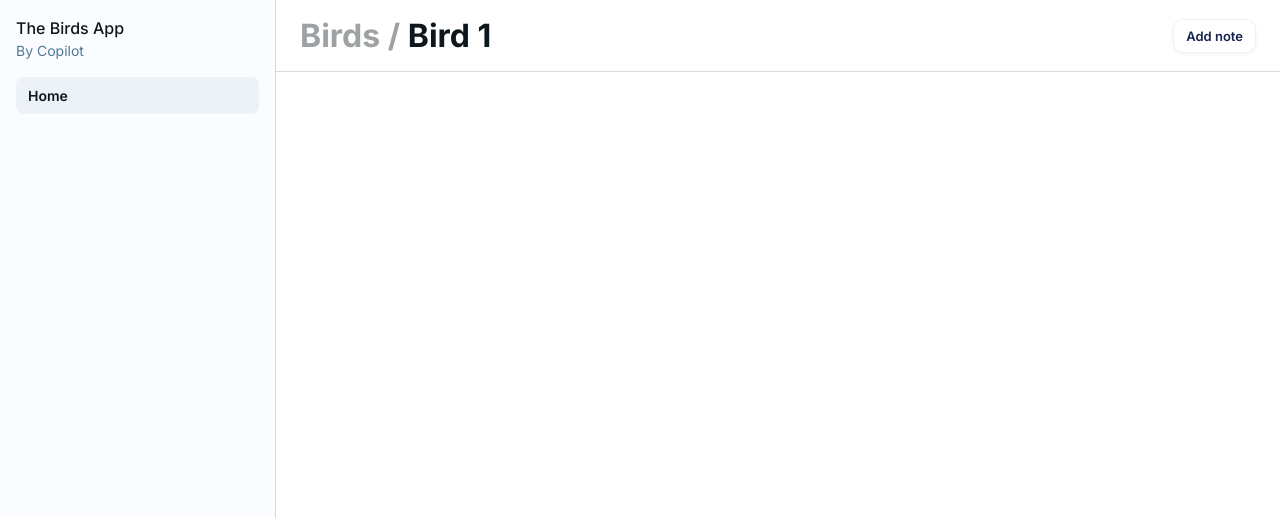
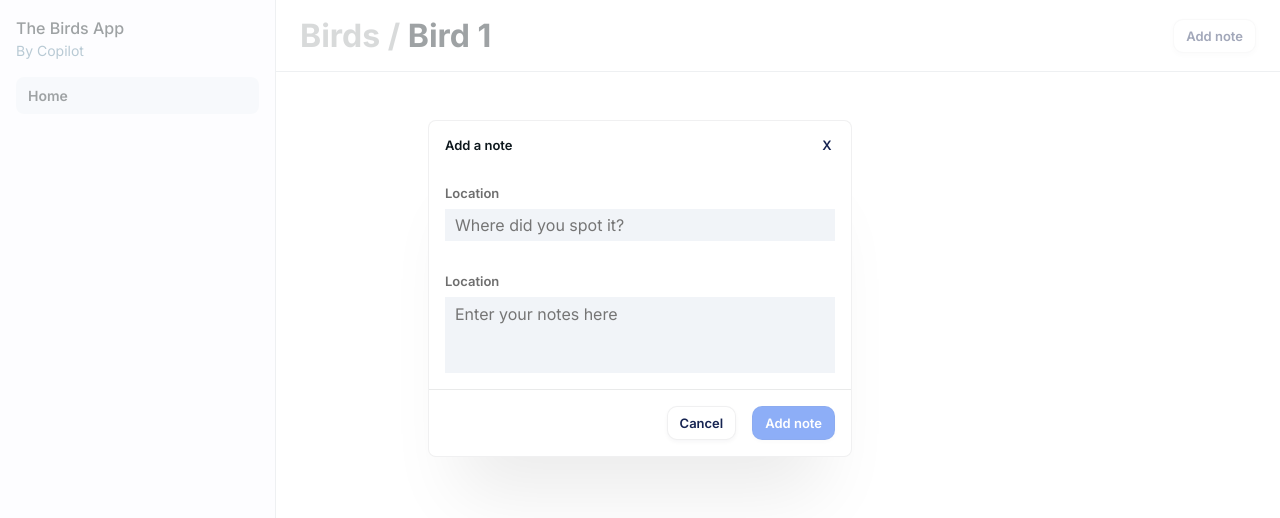
Before and after one commit to MageLnk/Bird-app, a React (Vite) app: page /bird/1 in a window 1280 px wide. Both pictures are taken after a click on the button "Add note". Shown: the top 518 px of the page. Built offline with nearby package versions, Linux system fonts and the light colour scheme.

Commit message:
design addNote modal completed

```diff
--- /dev/null
+++ b/src/components/Pages/Bird/TitleContainer/Button/AddNote.module.scss
@@ -0,0 +1,132 @@
+@use '../../../../../styles/variables' as v;
+@use '../../../../../styles/mixins' as mix;
+
+.addNote {
+  button {
+    padding: 0.8rem 1.2rem;
+    background: v.$bg-absolute-white;
+    border-radius: 1rem;
+    border: 1px solid v.$bg-border-optional-black;
+    box-shadow: 0px 1px 0.5px -1px v.$bg-shadow-optional-black;
+    box-shadow: 0px 2px 4px 0px v.$bg-shadow-second-optional-black;
+
+    @include mix.stylesText(v.$text-color-dark-blue, v.$font-size-xs, v.$weight-semi-bold, 1.6rem);
+  }
+
+  &__modalContainer {
+    position: absolute;
+    top: 12rem;
+    left: 50%;
+    transform: translateX(-50%);
+    width: 42.4rem;
+    height: auto;
+    background-color: v.$bg-absolute-white;
+    border: 1px solid v.$bg-border-optional-black;
+    border-radius: 0.8rem;
+    box-shadow: 0px 0px 60px 0px #00000029;
+    box-shadow: 0px 32px 32px -16px #00000014;
+    box-shadow: 0px 68px 68px -32px #00000014;
+
+    .modalContainer__top {
+      display: flex;
+      align-items: center;
+      justify-content: space-between;
+      padding: 1.6rem;
+
+      .top__title {
+        @include mix.stylesText(v.$text-dark-blue, v.$font-size-xs, v.$weight-semi-bold, 1.6rem);
+      }
+
+      .top__closeModal {
+        cursor: pointer;
+        width: 1.6rem;
+        height: 1.6rem;
+        display: flex;
+        align-items: center;
+        justify-content: center;
+
+        p {
+          @include mix.stylesText(v.$text-color-dark-blue, v.$font-size-xs, v.$weight-semi-bold, 1.6rem);
+        }
+      }
+    }
+
+    .modalContainer__location {
+      padding: 1.6rem;
+      width: 100%;
+      display: flex;
+      flex-direction: column;
+      gap: 0.8rem;
+
+      p {
+        @include mix.stylesText(v.$text-light-gray, v.$font-size-xs, v.$weight-semi-bold, 1.6rem);
+      }
+      input {
+        width: 100%;
+        height: 3.2rem;
+        padding: 0.8rem 1rem;
+        background: #4d76a714;
+        border: none;
+      }
+    }
+
+    .modalContainer__notes {
+      padding: 1.6rem;
+      width: 100%;
+      display: flex;
+      flex-direction: column;
+      gap: 0.8rem;
+
+      p {
+        @include mix.stylesText(v.$text-light-gray, v.$font-size-xs, v.$weight-semi-bold, 1.6rem);
+      }
+
+      textarea {
+        width: 100%;
+        height: 7.6rem;
+        padding: 0.8rem 1rem;
+        background: #4d76a714;
+        border: none;
+        display: flex;
+        resize: none;
+      }
+    }
+
+    .modalContainer__buttons {
+      width: 100%;
+      padding: 1.6rem;
+      display: flex;
+      justify-content: flex-end;
+      gap: 1.6rem;
+      border-top: 1px solid #e9eaea;
+
+      .buttons__cancel {
+        padding: 0.8rem 1.2rem;
+        background: v.$bg-absolute-white;
+        border: 1px solid #0a0e140f;
+        box-shadow: 0px 1px 0.5px -1px #02172c1f;
+        box-shadow: 0px 2px 4px 0px #02172c0a;
+        @include mix.stylesText(v.$text-color-dark-blue, v.$font-size-xs, v.$weight-semi-bold, 1.6rem);
+      }
+
+      .buttons__addNote {
+        padding: 0.8rem 1.2rem;
+        background: #1d60f0;
+        opacity: 50%;
+        border: 1px solid #0a0e140f;
+        box-shadow: 0px 1px 1px -1px #02172c1f;
+        box-shadow: 0px 2px 4px 0px #02172c0a;
+        @include mix.stylesText(v.$bg-absolute-white, v.$font-size-xs, v.$weight-semi-bold, 1.6rem);
+      }
+    }
+  }
+}
+
+.bg__addNote {
+  position: absolute;
+  background-color: v.$bg-transparent-white;
+  top: 0;
+  left: 0;
+  right: 0;
+  bottom: 0;
+}
--- /dev/null
+++ b/src/components/Pages/Bird/TitleContainer/Button/AddNote.tsx
@@ -0,0 +1,55 @@
+import { useState } from 'react';
+// Styles
+import styles from './AddNote.module.scss';
+// Types & Interfaces
+import type { MouseEvent } from 'react';
+// App
+export const AddNote = () => {
+  const [isOpen, setIsOpen] = useState(false);
+
+  const handleOpen = () => {
+    setIsOpen(!isOpen);
+  };
+
+  const handleClickOut = (e: MouseEvent<HTMLDivElement>) => {
+    e.stopPropagation();
+  };
+
+  console.log('isOpen', isOpen);
+
+  return (
+    <div className={styles.addNote}>
+      <button onClick={handleOpen}>Add note</button>
+
+      {isOpen && (
+        <div className={styles.bg__addNote} onClick={handleOpen}>
+          <div onClick={handleClickOut} className={styles.addNote__modalContainer}>
+            <div className={styles.modalContainer__top}>
+              <p className={styles.top__title}>Add a note</p>
+              <div className={styles.top__closeModal} onClick={handleOpen}>
+                <p>X</p>
+              </div>
+            </div>
+
+            <label className={styles.modalContainer__location}>
+              <p>Location</p>
+              <input type="text" placeholder="Where did you spot it?" />
+            </label>
+
+            <label className={styles.modalContainer__notes}>
+              <p>Location</p>
+              <textarea placeholder="Enter your notes here" rows={4} />
+            </label>
+
+            <div className={styles.modalContainer__buttons}>
+              <button className={styles.buttons__cancel} onClick={handleOpen}>
+                Cancel
+              </button>
+              <button className={styles.buttons__addNote}>Add note</button>
+            </div>
+          </div>
+        </div>
+      )}
+    </div>
+  );
+};
--- a/src/components/Pages/Bird/TitleContainer/TitleContainer.module.scss
+++ b/src/components/Pages/Bird/TitleContainer/TitleContainer.module.scss
@@ -8,15 +8,4 @@
   justify-content: space-between;
   padding: 0 2.4rem;
   border-bottom: 1px solid v.$bg-border-light-gray;
-
-  button {
-    padding: 0.8rem 1.2rem;
-    background: v.$bg-absolute-white;
-    border-radius: 1rem;
-    border: 1px solid v.$bg-border-optional-black;
-    box-shadow: 0px 1px 0.5px -1px v.$bg-shadow-optional-black;
-    box-shadow: 0px 2px 4px 0px v.$bg-shadow-second-optional-black;
-
-    @include mix.stylesText(v.$text-color-dark-blue, v.$font-size-xs, v.$weight-semi-bold, 1.6rem);
-  }
 }
--- a/src/components/Pages/Bird/TitleContainer/TitleContainer.tsx
+++ b/src/components/Pages/Bird/TitleContainer/TitleContainer.tsx
@@ -1,6 +1,7 @@
 import { useParams } from 'react-router-dom';
 // Components
 import { Title } from './Title/Title';
+import { AddNote } from './Button/AddNote';
 // Hooks
 import { useAppNavigate } from '../../../shared/useAppNavigate/useAppNavigate';
 // Utils
@@ -22,7 +23,8 @@ export const TitleContainer = () => {
   return (
     <div className={styles.titleContainer}>
       <Title birdsInformation={birdsInformation} id={id} />
-      <button>Add note</button>
+
+      <AddNote />
     </div>
   );
 };
--- a/src/styles/_variables.scss
+++ b/src/styles/_variables.scss
@@ -34,6 +34,8 @@ $bg-dark-blue: #4d76a714;
 $bg-optional-white: #fbfcff;
 $bg-second-optional-white: #f1f4f8;
 
+$bg-transparent-white: #ffffff99;
+
 // Buttons colors
 $bg-border-optional-black: #0a0e140f;
 $bg-shadow-optional-black: #02172c1f;
@@ -46,5 +48,7 @@ $text-darker-blue: #0d171c66;
 $text-dark-blue: #0d171c;
 $text-light-blue: #4f7a96;
 
+$text-light-gray: #6e6e6e;
+
 // Borders colors
 $bg-border-light-gray: #d5dadf;
```
